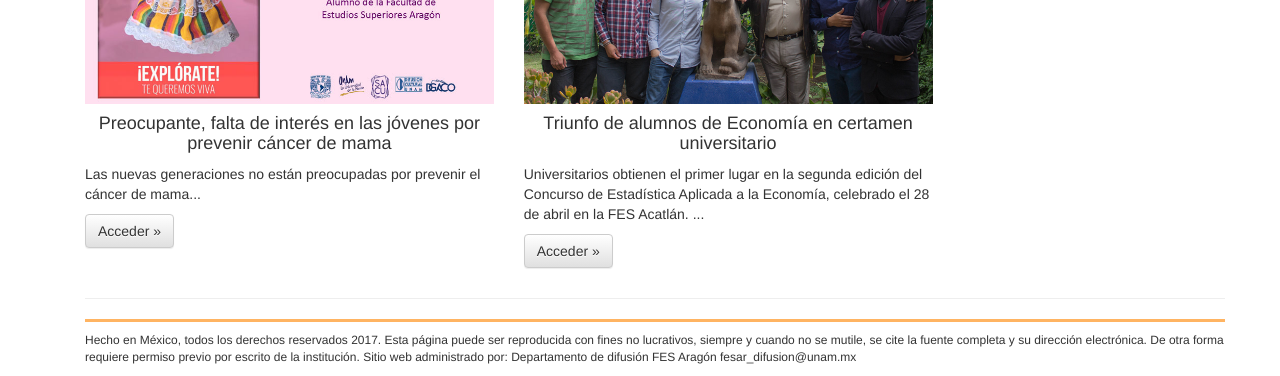
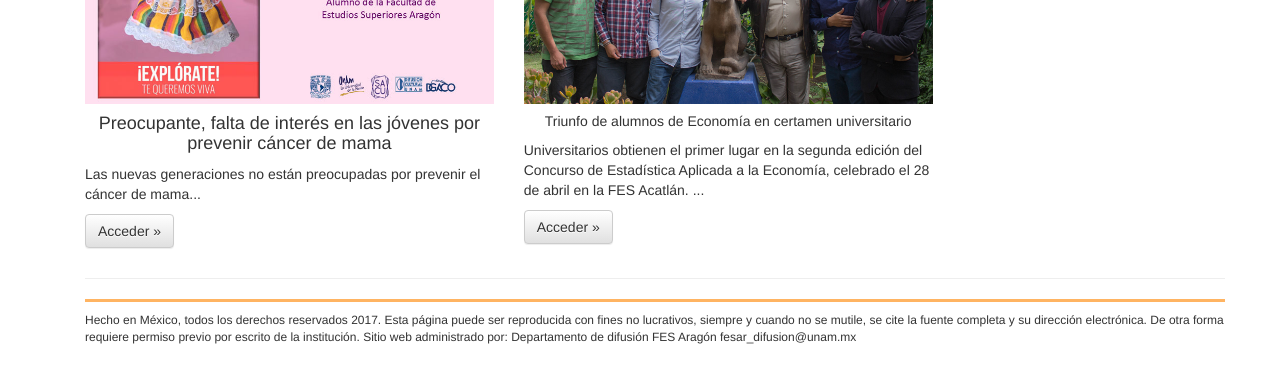
Before and after one commit to octavio-24btvs/micrositio, a plain HTML site: page Sitio Gaceta Digital/index.html in a window 1280 px wide. Shown: the part 1591-1967 px from the top of the page. Drawn offline with nearby package versions, Linux system fonts and the light colour scheme; files that its build step writes are made by us from their sources.

Commit message:
git push

```diff
--- a/Sitio Gaceta Digital/index.html
+++ b/Sitio Gaceta Digital/index.html
@@ -234,7 +234,7 @@
             </div><!--/.col-xs-6.col-lg-4-->
              <div class="col-xs-12 col-lg-6">
             <img src="imagenes/nota4.jpg" class="img-responsive center-block" alt="">
-              <h4 align="center">Triunfo de alumnos de Economía en certamen universitario</h4>
+              <h5 align="center">Triunfo de alumnos de Economía en certamen universitario</h5>
               <p>Universitarios obtienen el primer lugar en la segunda edición del Concurso de Estadística Aplicada a la Economía, celebrado el 28 de abril en la FES Acatlán. ...</p>
               <p><a class="btn btn-default" href="nota2.html" role="button">Acceder &raquo;</a></p>
             </div><!--/.col-xs-6.col-lg-4-->
```
